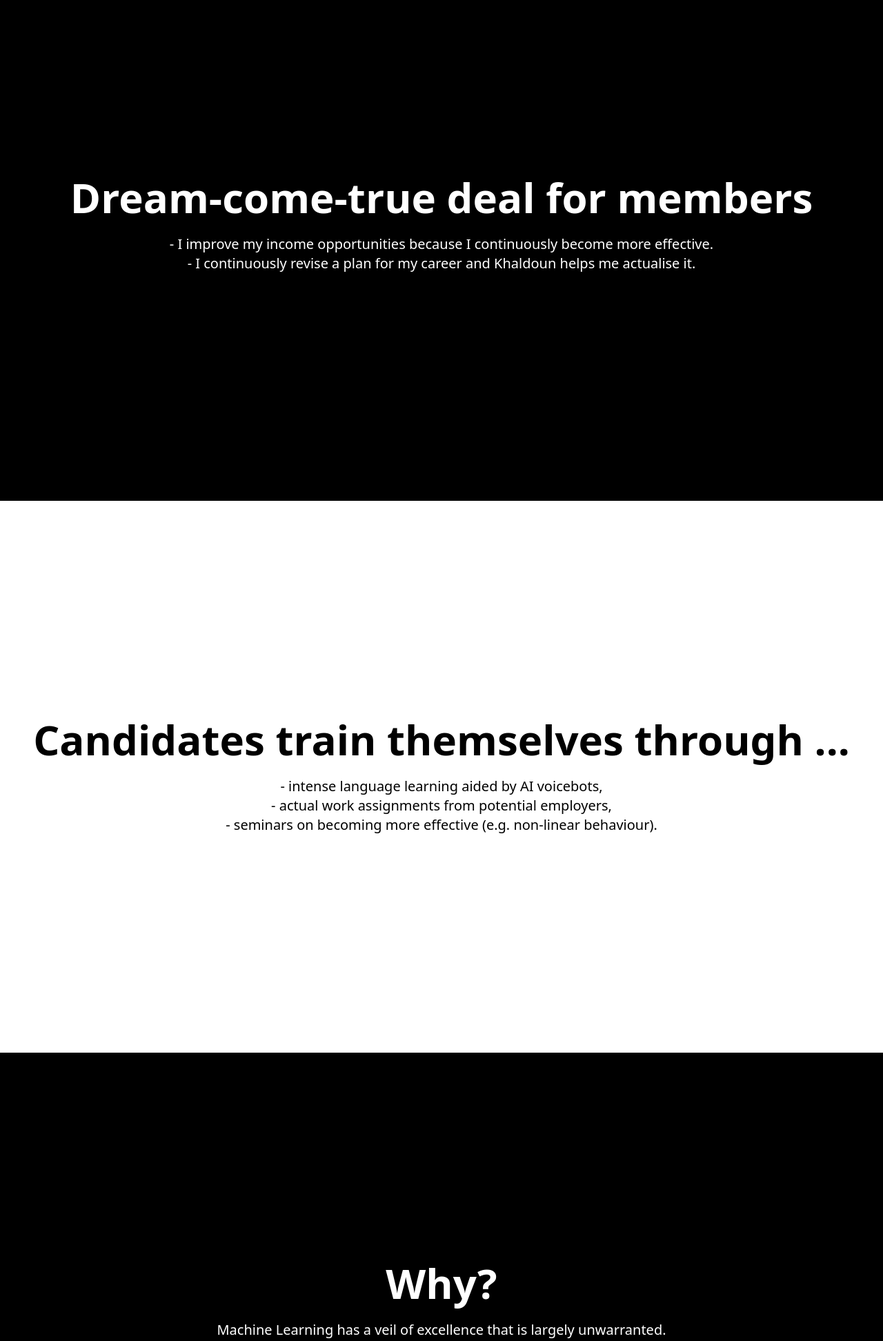
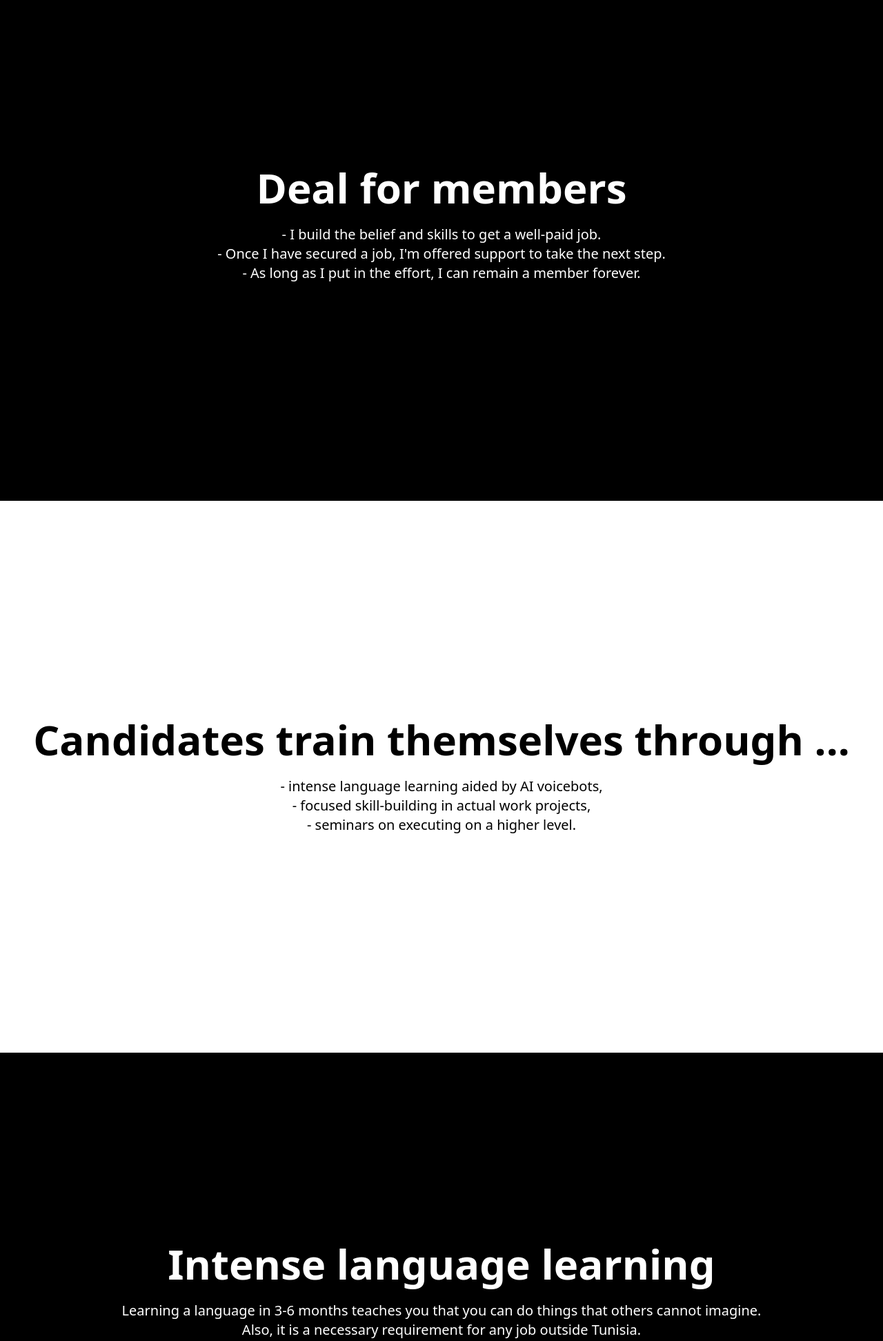
Before and after one commit to khaldoun-xyz/khaldoun, a Django app: page / in a window 1280 px wide. Shown: the part 874-2818 px from the top of the page at 69% size. Run offline with Django 5.2, Linux system fonts and the light colour scheme.

Commit message:
add trifecta on index

```diff
--- a/src/templates/index.html
+++ b/src/templates/index.html
@@ -28,10 +28,17 @@
     </div>
     <div id="section2" class="section" style="background-color: black; color: white;">
         <div>
-            <h1 class="text-6xl md:text-10xl font-bold">Dream-come-true deal for members</h1>
+            <h1 class="text-6xl md:text-10xl font-bold">Deal for members</h1>
             <ul class="list-group text-lg md:text-xl mt-6">
-                <li class="list-group-item" style="background-color: black;">- I improve my income opportunities because I continuously become more effective.</li>
-                <li class="list-group-item" style="background-color: black;">- I continuously revise a plan for my career and Khaldoun helps me actualise it.</li>
+                <li class="list-group-item" style="background-color: black;">
+                    - I build the belief and skills to get a well-paid job.
+                </li>
+                <li class="list-group-item" style="background-color: black;">
+                    - Once I have secured a job, I'm offered support to take the next step.
+                </li>
+                <li class="list-group-item" style="background-color: black;">
+                    - As long as I put in the effort, I can remain a member forever.
+                </li>
             </ul>
         </div>
     </div>
@@ -40,12 +47,58 @@
             <h1 class="text-6xl md:text-10xl font-bold">Candidates train themselves through ...</h1>
             <ul class="list-group text-lg md:text-xl mt-6">
                 <li class="list-group-item" style="background-color: white;">- intense language learning aided by AI voicebots,</li>
-                <li class="list-group-item" style="background-color: white;">- actual work assignments from potential employers,</li>
-                <li class="list-group-item" style="background-color: white;">- seminars on becoming more effective (e.g. non-linear behaviour).</li>
+                <li class="list-group-item" style="background-color: white;">- focused skill-building in actual work projects,</li>
+                <li class="list-group-item" style="background-color: white;">- seminars on executing on a higher level.</li>
             </ul>
         </div>
     </div>
     <div id="section4" class="section" style="background-color: black; color: white;">
+        <div>
+            <h1 class="text-6xl md:text-10xl font-bold">Intense language learning</h1>
+            <p class="text-lg md:text-xl mt-6">
+                Learning a language in 3-6 months teaches you
+                that you can do things that others cannot imagine. <br>
+                Also, it is a necessary requirement for any job outside Tunisia.
+            </p>
+            <p class="text-lg md:text-xl mt-6">
+                The keys are total immersion and focus. <br>
+                We help you get to a B1 level in German in 3 months,
+                if you make it a priority. <br>
+                This is uncomfortable.
+            </p>
+        </div>
+    </div>
+    <div id="section5" class="section" style="background-color: white; color: black;">
+        <div>
+            <h1 class="text-6xl md:text-10xl font-bold">Focused skill-building</h1>
+            <p class="text-lg md:text-xl mt-6">
+                There are core skills that are critically relevant for a data scientist or data engineer. <br>
+                Two very basic examples are the use of git as a source control tool
+                or SQL as a database query language. <br>
+                You can learn these over a weekend and benefit
+                from them for the rest of your life.
+            </p>
+            <p class="text-lg md:text-xl mt-6">
+                Commit to doing the basics right. The rest will come in time. <br>
+                We help you apply these basics in actual work assignments.
+            </p>
+        </div>
+    </div>
+    <div id="section6" class="section" style="background-color: black; color: white;">
+        <div>
+            <h1 class="text-6xl md:text-10xl font-bold">Seminars on execution</h1>
+            <p class="text-lg md:text-xl mt-6">
+                Because we received a certificate from somewhere, we believe we know things. <br>
+                Most of us don't even know how to learn effectively. <br>
+                So no, we don't know things.
+            </p>
+            <p class="text-lg md:text-xl mt-6">
+                If you're interested, we help you get better at getting things done. <br>
+                This is uncomfortable.
+            </p>
+        </div>
+    </div>
+    <div id="section7" class="section" style="background-color: white; color: black;">
         <div>
             <h1 class="text-6xl md:text-10xl font-bold">Why?</h1>
             <p class="text-lg md:text-xl mt-6">Machine Learning has a veil of excellence that is largely unwarranted. <br>
```
